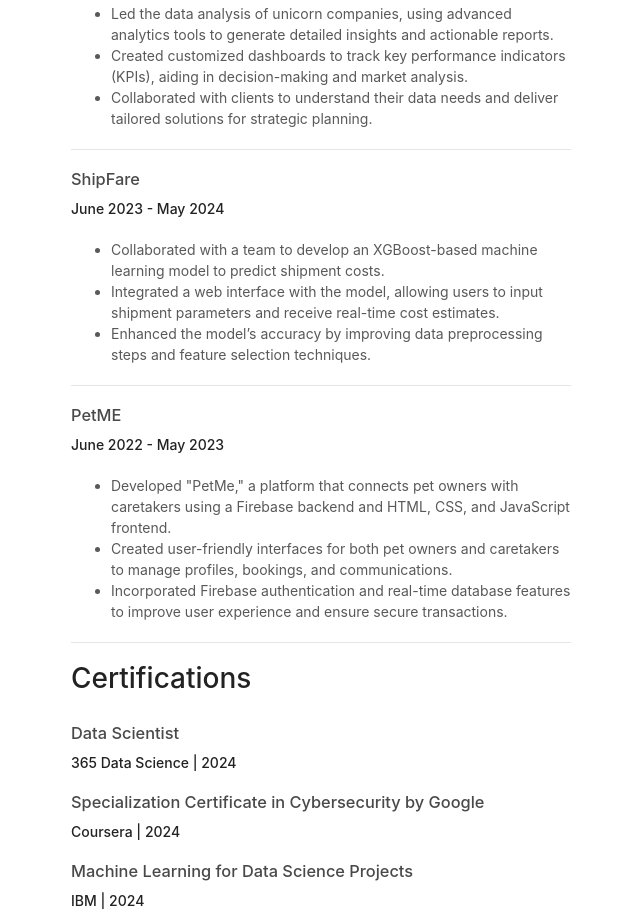
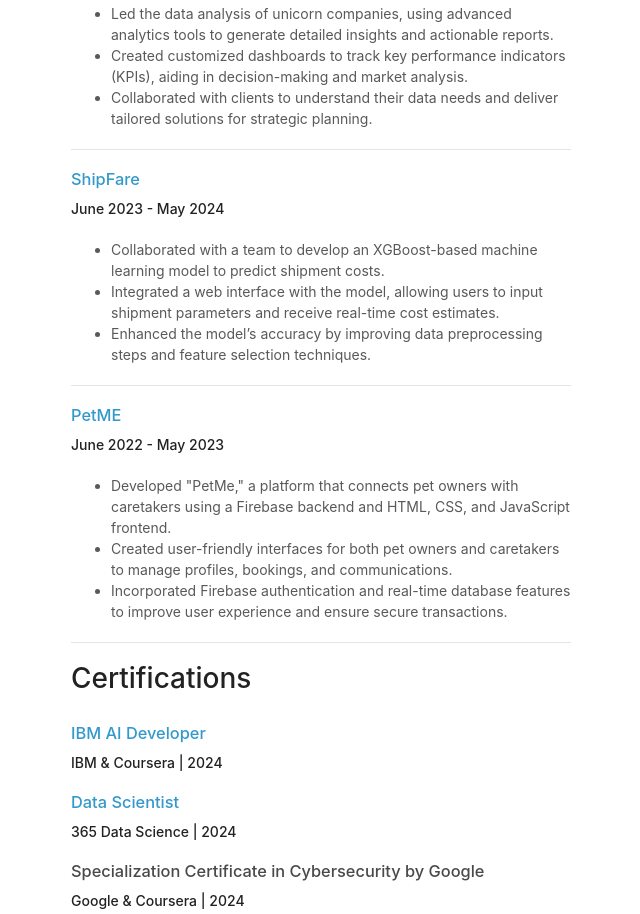
Before and after one commit to Abhijeet-Chauhan/abhijeet-chauhan.github.io, a plain HTML site: page index.html in a window 1280 px wide. Shown: the part 2463-3377 px from the top of the page, without its empty margins (499-1139 px from the left). Drawn offline with Linux system fonts and the light colour scheme.

Commit message:
Update index.html

```diff
--- a/index.html
+++ b/index.html
@@ -173,7 +173,7 @@
       </ul>
       <hr>
 
-      <h3 style="margin: 0; padding-bottom: 10px;">ShipFare</h3>
+      <h3 style="margin: 0; padding-bottom: 10px;"><a href="https://github.com/Abhijeet-Chauhan/shipmaster" target="_blank">ShipFare</a></h3>
       <p><strong>June 2023 - May 2024</strong></p>
       <ul>
         <li>Collaborated with a team to develop an XGBoost-based machine learning model to predict shipment costs.</li>
@@ -182,7 +182,7 @@
       </ul>
       <hr>
 
-      <h3 style="margin: 0; padding-bottom: 10px;">PetME</h3>
+      <h3 style="margin: 0; padding-bottom: 10px;"><a href="https://github.com/Abhijeet-Chauhan/PetMe" target="_blank">PetME</a></h3>
       <p><strong>June 2022 - May 2023</strong></p>
       <ul>
         <li>Developed "PetMe," a platform that connects pet owners with caretakers using a Firebase backend and HTML, CSS, and JavaScript frontend.</li>
@@ -192,12 +192,14 @@
       <hr>
 
       <h1 style="padding-bottom: 10px;" id="Certifications">Certifications</h1>
+      <h3 style="margin: 0; padding-bottom: 10px;"><a href="https://www.coursera.org/account/accomplishments/professional-cert/3D05V5JERELO" target="_blank">IBM AI Developer</a></h3>
+      <p><strong>IBM & Coursera | 2024</strong></p>
 
-      <h3 style="margin: 0; padding-bottom: 10px;">Data Scientist</h3>
+      <h3 style="margin: 0; padding-bottom: 10px;"><a href="https://learn.365datascience.com/c/ff3a8a1e31/" target="_blank">Data Scientist</a></h3>
       <p><strong>365 Data Science | 2024</strong></p>
 
       <h3 style="margin: 0; padding-bottom: 10px;">Specialization Certificate in Cybersecurity by Google</h3>
-      <p><strong>Coursera | 2024</strong></p>
+      <p><strong>Google & Coursera | 2024</strong></p>
 
       <h3 style="margin: 0; padding-bottom: 10px;">Machine Learning for Data Science Projects</h3>
       <p><strong>IBM | 2024</strong></p>
```
